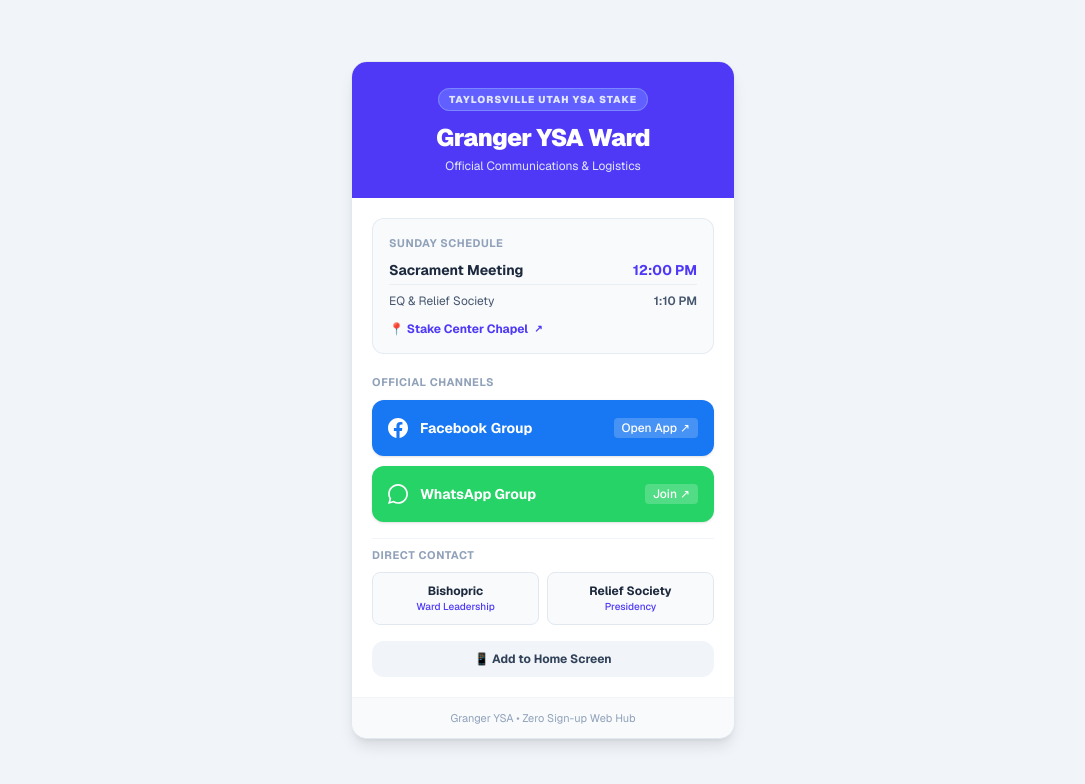
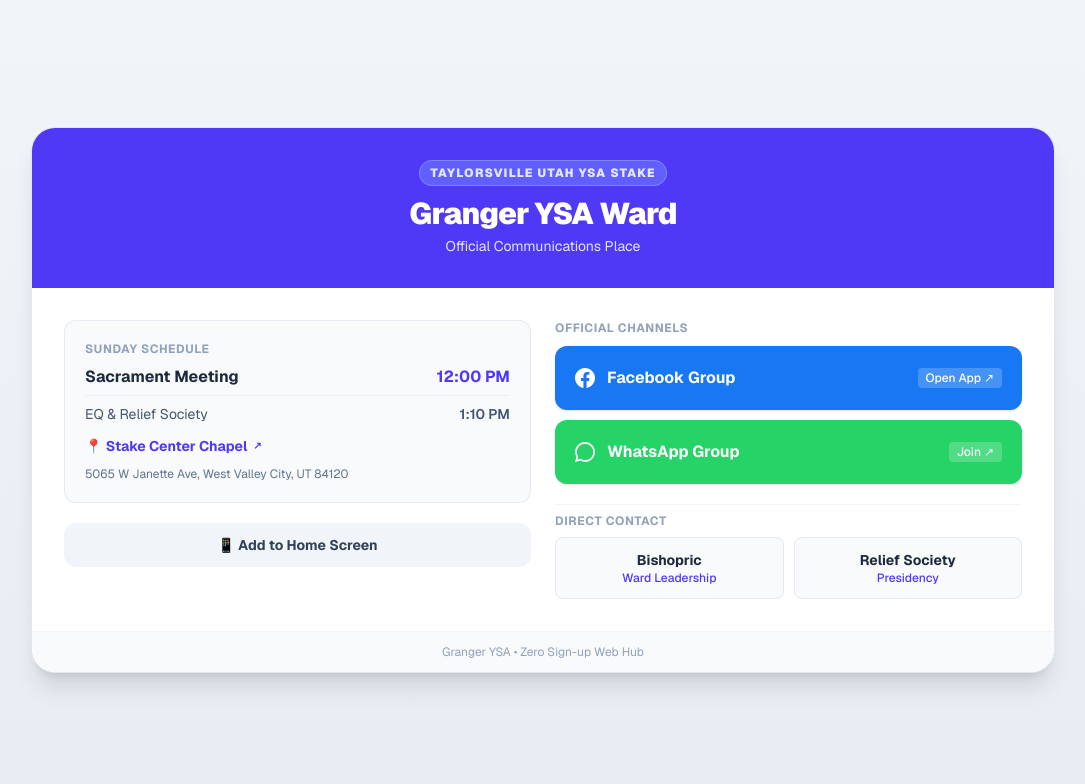
Before and after one commit to FranciscoAguero247/granger-hub, a Next.js app: page / in a window 1280 px wide. Shown: the top 784 px of the page, without its empty margins (97-1182 px from the left). Built offline with nearby package versions, Linux system fonts and the light colour scheme.

Commit message:
Implement mobile responsive

```diff
--- a/app/page.tsx
+++ b/app/page.tsx
@@ -2,33 +2,32 @@
 
 import { useState } from 'react';
 
-// --- CONFIGURATION CONSTANTS ---
 const WARD_CONFIG = {
   wardName: 'Granger YSA Ward',
   stakeName: 'Taylorsville Utah YSA Stake',
-  buildingAddress: '3120 W 4700 S, Salt Lake City, UT 84118',
-  mapsUrl: 'https://maps.google.com/?q=3120+W+4700+S,+Salt+Lake+City,+UT+84118',
+  buildingAddress: '5065 W Janette Ave, West Valley City, UT 84120',
+  mapsUrl: 'https://maps.google.com/?q=5065+W+Janette+Ave,+West+Valley+City,+UT+84120',
   schedule: {
     sacramentTime: '12:00 PM',
     secondHourTime: '1:10 PM',
     location: 'Stake Center Chapel',
   },
   links: {
-    // Official Facebook Group URL (Triggers native FB App on mobile)
+
     facebookGroup: 'https://www.facebook.com/groups/YOUR_FACEBOOK_GROUP_ID',
-    // WhatsApp Invite URL
+
     whatsappGroup: 'https://chat.whatsapp.com/YOUR_WHATSAPP_INVITE_CODE',
   },
   leadership: [
     {
       name: 'Bishopric',
       role: 'Ward Leadership',
-      fbHandle: 'trisha.peck.959148', // Replace with relevant leadership profile handle/ID
+      fbHandle: 'trisha.peck.959148',
     },
     {
       name: 'Relief Society',
       role: 'Presidency',
-      fbHandle: '', // Optional Messenger handle
+      fbHandle: '',
     },
   ],
 };
@@ -37,28 +36,25 @@
   const [showPwaModal, setShowPwaModal] = useState(false);
 
   return (
-    <main className="min-h-screen bg-slate-100 flex flex-col items-center justify-center p-4 font-sans text-slate-900">
-      <div className="max-w-sm w-full bg-white rounded-2xl shadow-lg border border-slate-200 overflow-hidden">
-
-        {/* Header Block */}
-        <div className="bg-indigo-600 text-white p-6 text-center relative">
-          <span className="text-[10px] font-black tracking-widest uppercase bg-indigo-500 text-indigo-100 px-2.5 py-1 rounded-full border border-indigo-400">
+    <main className="min-h-screen bg-gradient-to-b from-slate-100 to-slate-200/80 flex items-center justify-center p-4 md:p-8 font-sans text-slate-900">
+      <div className="w-full max-w-5xl bg-white rounded-3xl shadow-xl border border-slate-200 overflow-hidden">
+        <div className="bg-indigo-600 text-white p-6 md:p-8 text-center relative">
+          <span className="text-[10px] md:text-xs font-black tracking-widest uppercase bg-indigo-500 text-indigo-100 px-2.5 py-1 rounded-full border border-indigo-400">
             {WARD_CONFIG.stakeName}
           </span>
-          <h1 className="text-2xl font-black mt-3 tracking-tight">{WARD_CONFIG.wardName}</h1>
-          <p className="text-xs text-indigo-100 mt-1">Official Communications & Logistics</p>
+          <h1 className="text-2xl md:text-3xl font-black mt-3 tracking-tight">{WARD_CONFIG.wardName}</h1>
+          <p className="text-xs md:text-sm text-indigo-100 mt-1">Official Communications Place</p>
         </div>
 
-        <div className="p-5 space-y-4">
-
-          {/* Sunday Logistics Card */}
-          <div className="bg-slate-50 p-4 rounded-xl border border-slate-200/80">
-            <h2 className="text-[11px] font-bold text-slate-400 uppercase tracking-wider">Sunday Schedule</h2>
-            <div className="mt-2 flex justify-between items-center text-sm font-bold text-slate-800">
+        <div className="p-5 md:p-7 lg:p-8 grid gap-6 md:grid-cols-2 md:items-start">
+          <section className="space-y-4 md:space-y-5">
+            <div className="bg-slate-50 p-4 md:p-5 rounded-xl border border-slate-200/80">
+              <h2 className="text-[11px] md:text-xs font-bold text-slate-400 uppercase tracking-wider">Sunday Schedule</h2>
+              <div className="mt-2 flex justify-between items-center text-sm md:text-base font-bold text-slate-800">
                 <span>Sacrament Meeting</span>
                 <span className="text-indigo-600">{WARD_CONFIG.schedule.sacramentTime}</span>
               </div>
-            <div className="mt-1 flex justify-between items-center text-xs text-slate-600 border-t border-slate-200/60 pt-2">
+              <div className="mt-1.5 flex justify-between items-center text-xs md:text-sm text-slate-600 border-t border-slate-200/60 pt-2">
                 <span>EQ & Relief Society</span>
                 <span className="font-semibold">{WARD_CONFIG.schedule.secondHourTime}</span>
               </div>
@@ -66,26 +62,35 @@
                 href={WARD_CONFIG.mapsUrl}
                 target="_blank"
                 rel="noopener noreferrer"
-              className="mt-3 flex items-center gap-1.5 text-xs text-indigo-600 font-bold hover:underline"
+                className="mt-3 inline-flex items-center gap-1.5 text-xs md:text-sm text-indigo-600 font-bold hover:underline"
               >
                 <span>📍 {WARD_CONFIG.schedule.location}</span>
                 <span className="text-[10px]">↗</span>
               </a>
+              <p className="mt-2 text-[11px] md:text-xs text-slate-500">{WARD_CONFIG.buildingAddress}</p>
             </div>
 
+            <button
+              onClick={() => setShowPwaModal(true)}
+              className="w-full py-2.5 md:py-3 bg-slate-100 hover:bg-slate-200 text-slate-700 text-xs md:text-sm font-bold rounded-xl transition flex items-center justify-center gap-1.5"
+            >
+              <span>📱 Add to Home Screen</span>
+            </button>
+          </section>
+
+          <section className="space-y-4 md:space-y-5">
             {/* Core App Launchers */}
-          <div className="space-y-2.5 pt-1">
-            <h2 className="text-[11px] font-bold text-slate-400 uppercase tracking-wider">Official Channels</h2>
+            <div className="space-y-2.5">
+              <h2 className="text-[11px] md:text-xs font-bold text-slate-400 uppercase tracking-wider">Official Channels</h2>
 
-            {/* Facebook Group Button */}
               <a
                 href={WARD_CONFIG.links.facebookGroup}
                 target="_blank"
                 rel="noopener noreferrer"
-              className="flex items-center justify-between w-full h-14 px-4 bg-[#1877F2] hover:bg-blue-700 text-white rounded-xl font-bold text-sm shadow-sm transition active:scale-[0.98]"
+                className="flex items-center justify-between w-full h-14 md:h-16 px-4 md:px-5 bg-[#1877F2] hover:bg-blue-700 text-white rounded-xl font-bold text-sm md:text-base shadow-sm transition active:scale-[0.98]"
               >
                 <div className="flex items-center gap-3">
-                <svg className="w-5 h-5 fill-current" viewBox="0 0 24 24">
+                  <svg className="w-5 h-5 fill-current" viewBox="0 0 24 24" aria-hidden="true">
                     <path d="M24 12.073c0-6.627-5.373-12-12-12s-12 5.373-12 12c0 5.99 4.388 10.954 10.125 11.854v-8.385H7.078v-3.47h3.047V9.43c0-3.007 1.792-4.669 4.533-4.669 1.312 0 2.686.235 2.686.235v2.953H15.83c-1.491 0-1.956.925-1.956 1.874v2.25h3.328l-.532 3.47h-2.796v8.385C19.612 23.027 24 18.062 24 12.073z"/>
                   </svg>
                   <span>Facebook Group</span>
@@ -93,15 +98,14 @@
                 <span className="text-xs bg-white/20 px-2 py-0.5 rounded text-white font-medium">Open App ↗</span>
               </a>
 
-            {/* WhatsApp Group Button */}
               <a
                 href={WARD_CONFIG.links.whatsappGroup}
                 target="_blank"
                 rel="noopener noreferrer"
-              className="flex items-center justify-between w-full h-14 px-4 bg-[#25D366] hover:bg-emerald-600 text-white rounded-xl font-bold text-sm shadow-sm transition active:scale-[0.98]"
+                className="flex items-center justify-between w-full h-14 md:h-16 px-4 md:px-5 bg-[#25D366] hover:bg-emerald-600 text-white rounded-xl font-bold text-sm md:text-base shadow-sm transition active:scale-[0.98]"
               >
                 <div className="flex items-center gap-3">
-                <svg className="w-5 h-5 fill-current" viewBox="0 0 24 24">
+                  <svg className="w-5 h-5 fill-current" viewBox="0 0 24 24" aria-hidden="true">
                     <path d="M.057 24l1.687-6.163c-1.041-1.804-1.588-3.849-1.587-5.946.003-6.556 5.338-11.891 11.893-11.891 3.181.001 6.167 1.24 8.413 3.488 2.245 2.248 3.481 5.236 3.48 8.414-.003 6.557-5.338 11.892-11.893 11.892-1.99-.001-3.951-.5-5.688-1.448l-6.305 1.654zm6.597-3.807c1.676.995 3.276 1.591 5.392 1.592 5.448 0 9.886-4.434 9.889-9.885.002-5.462-4.415-9.89-9.881-9.892-5.452 0-9.887 4.434-9.889 9.884-.001 2.225.651 3.891 1.746 5.634l-.999 3.648 3.742-.981z"/>
                   </svg>
                   <span>WhatsApp Group</span>
@@ -110,42 +114,31 @@
               </a>
             </div>
 
-          {/* Quick Messenger Triggers */}
             <div className="pt-2 border-t border-slate-100">
-            <h2 className="text-[11px] font-bold text-slate-400 uppercase tracking-wider mb-2">Direct Contact</h2>
-            <div className="grid grid-cols-2 gap-2">
-              {WARD_CONFIG.leadership.map((leader, idx) => (
+              <h2 className="text-[11px] md:text-xs font-bold text-slate-400 uppercase tracking-wider mb-2">Direct Contact</h2>
+              <div className="grid grid-cols-2 gap-2.5">
+                {WARD_CONFIG.leadership.map((leader) => (
                   <a
-                  key={idx}
+                    key={`${leader.name}-${leader.role}`}
                     href={leader.fbHandle ? `https://m.me/${leader.fbHandle}` : WARD_CONFIG.links.facebookGroup}
                     target="_blank"
                     rel="noopener noreferrer"
-                  className="p-2.5 bg-slate-50 border border-slate-200 rounded-lg text-center block hover:bg-slate-100 transition"
+                    className="p-2.5 md:p-3 bg-slate-50 border border-slate-200 rounded-lg text-center block hover:bg-slate-100 transition"
                   >
-                  <p className="text-xs font-bold text-slate-800">{leader.name}</p>
-                  <p className="text-[10px] text-indigo-600 font-medium">{leader.role}</p>
+                    <p className="text-xs md:text-sm font-bold text-slate-800">{leader.name}</p>
+                    <p className="text-[10px] md:text-xs text-indigo-600 font-medium">{leader.role}</p>
                   </a>
                 ))}
               </div>
             </div>
-
-          {/* Bookmark Prompt Button */}
-          <button
-            onClick={() => setShowPwaModal(true)}
-            className="w-full py-2.5 bg-slate-100 hover:bg-slate-200 text-slate-700 text-xs font-bold rounded-xl transition flex items-center justify-center gap-1.5"
-          >
-            <span>📱 Add to Home Screen</span>
-          </button>
-
+          </section>
         </div>
 
-        {/* Footer */}
-        <div className="p-3 bg-slate-50 border-t border-slate-100 text-center text-[11px] text-slate-400">
+        <div className="p-3 bg-slate-50 border-t border-slate-100 text-center text-[11px] md:text-xs text-slate-400">
           Granger YSA • Zero Sign-up Web Hub
         </div>
       </div>
 
-      {/* PWA Onboarding Modal */}
       {showPwaModal && (
         <div className="fixed inset-0 bg-slate-900/60 backdrop-blur-sm flex items-center justify-center p-4 z-50">
           <div className="bg-white rounded-2xl p-5 max-w-xs w-full shadow-2xl space-y-3">
```
Lines whose indentation alone changed are shown as unchanged.
